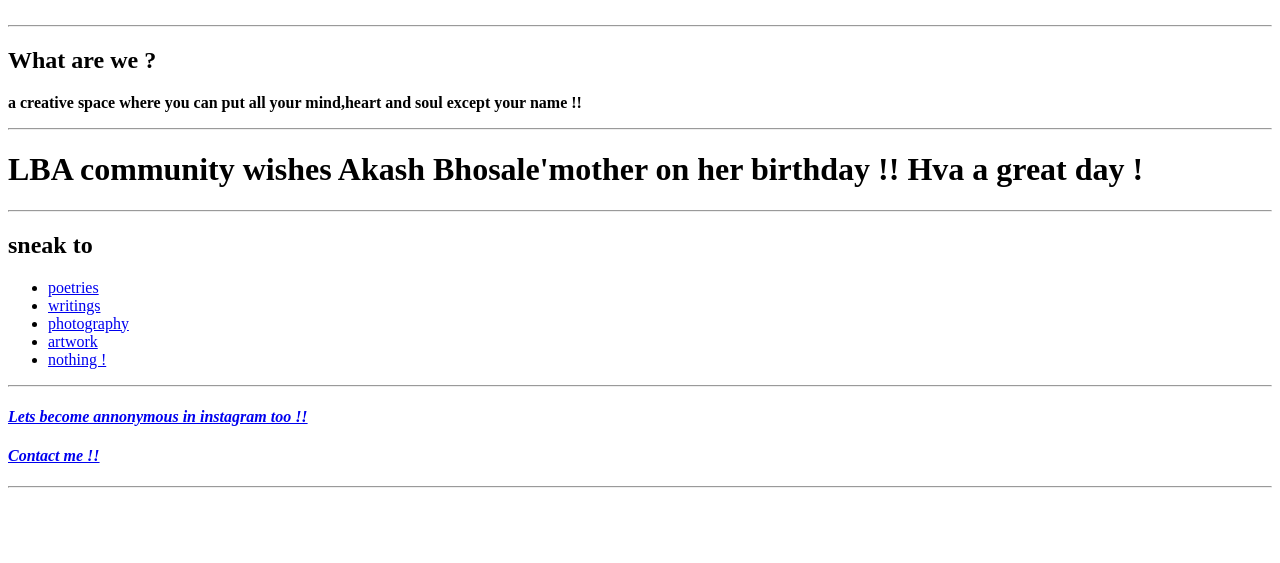
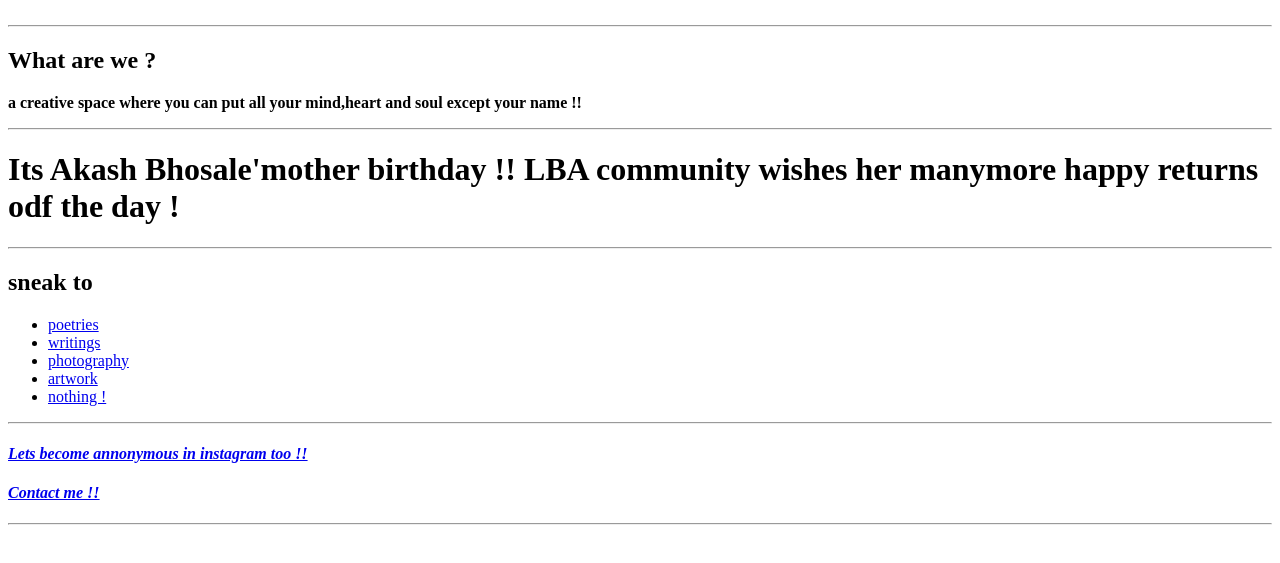
Before and after one commit to itiswhatis/LBA, a plain HTML site: page lba_project/index.html in a window 1280 px wide. Shown: the part 237-800 px from the top of the page. Drawn offline with Linux system fonts and the light colour scheme.

Commit message:
Update index.html

```diff
--- a/lba_project/index.html
+++ b/lba_project/index.html
@@ -19,7 +19,7 @@
   <h2><strong>What are we ?</strong></h2>
   <p><strong>a creative space where you can put all your mind,heart and soul except your name !!</strong></p>
   <hr>
-    <h1>LBA community wishes Akash Bhosale'mother on her birthday !! Hva a great day !</h1>
+    <h1>Its Akash Bhosale'mother birthday !! LBA community wishes her manymore happy returns odf the day !</h1>
   <hr>
 
   <h2>sneak to</h2>
```
